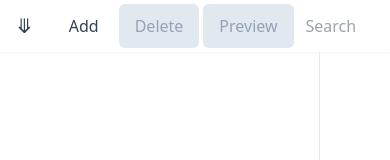
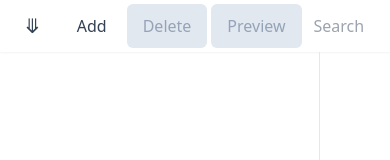
Before and after one commit to ltlaitoff/inboost-test-task, a React (Vite) app: page / in a window 390 px wide. Shown: the top 160 px of the page. Built offline with nearby package versions, Linux system fonts and the light colour scheme.

Commit message:
feat(Header): Responsive design

```diff
--- a/src/containers/Header/Header.component.tsx
+++ b/src/containers/Header/Header.component.tsx
@@ -3,7 +3,7 @@ import SearchBox from './components/SearchBox/SearchBox.component'
 
 function Header() {
 	return (
-		<header className="w-full bg-white shadow-sm">
+		<header className="w-full bg-white shadow-sm px-2">
 			<div className="max-w-[1440px] mx-auto flex justify-between">
 				<Controls />
 				<SearchBox />
```
